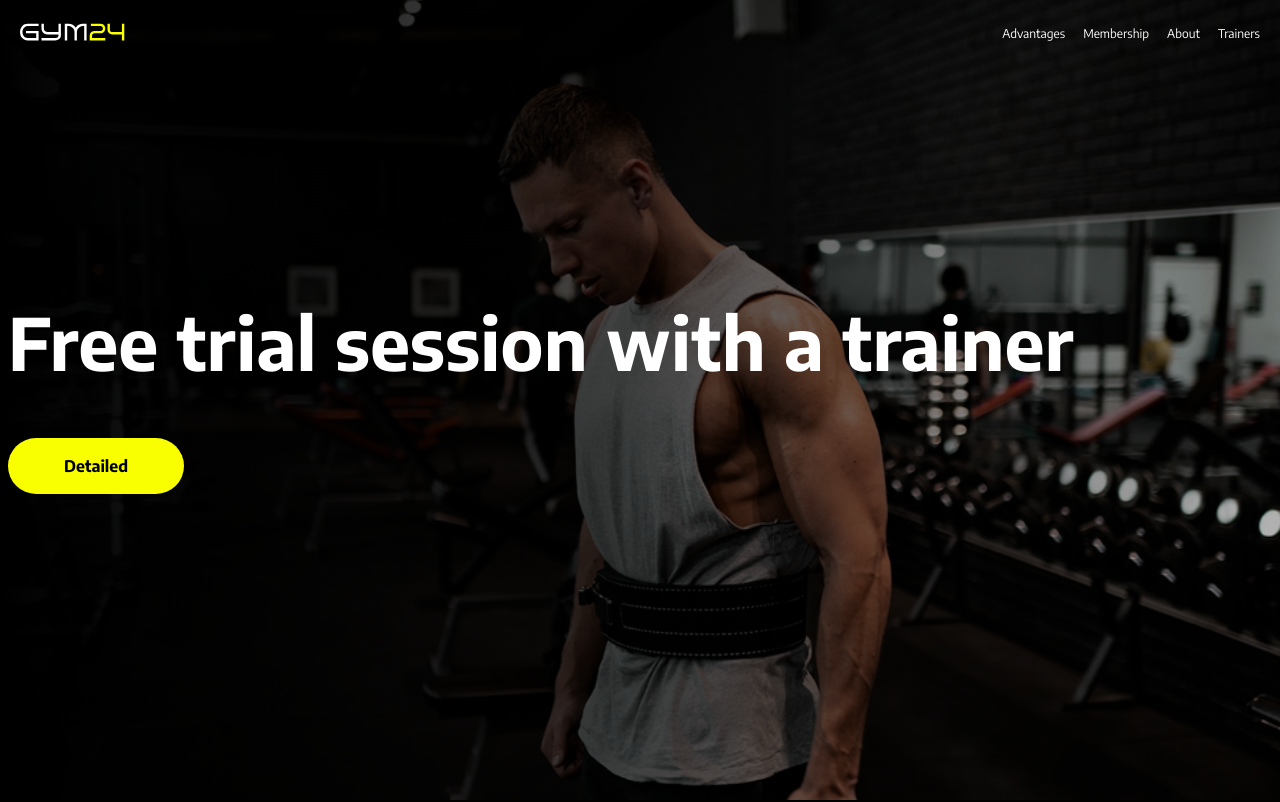
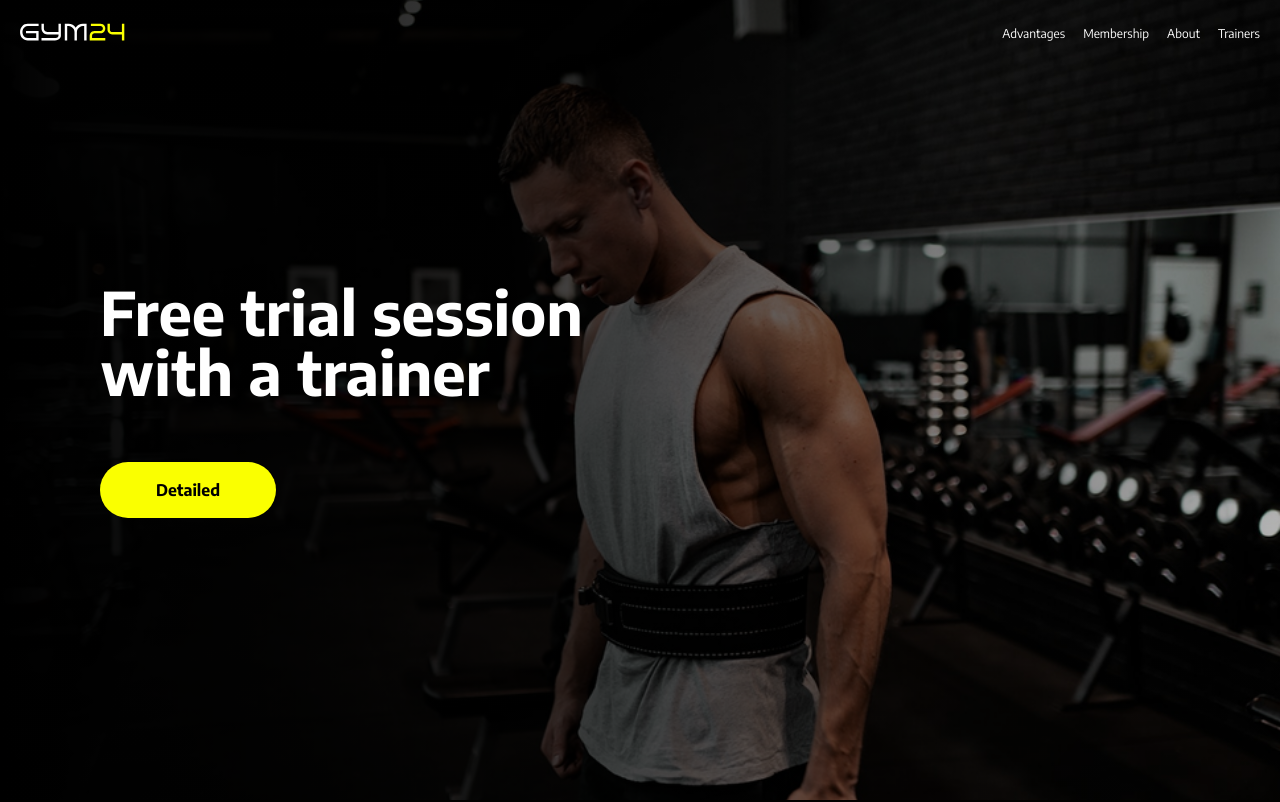
Before and after one commit to ErykOlliver/Gym24, a React (Vite) app: page / in a window 1280 px wide. Shown: the top 802 px of the page. Built offline with nearby package versions, Linux system fonts and the light colour scheme.

Commit message:
Home responsiva

```diff
--- a/src/pages/landing/Home.tsx
+++ b/src/pages/landing/Home.tsx
@@ -3,8 +3,8 @@ export default function Home() {
     <section className="Home snap-start font-enconde-sans h-screen w-screen relative bg-no-repeat bg-cover bg-center z-20 flex flex-col">
       <div className="bg-gradient-to-r from-black via-black/70  to-black/30 w-full h-full z-1 absolute"></div>
 
-      <div className="sm:items-start relative px-2 flex flex-col gap-15 z-10 items-center justify-center h-full w-full">
-        <h1 className="md:text-7xl sm:text-6xl sm:text-start text-5xl text-white font-bold text-center">Free trial session with a trainer</h1>
+      <div className="lg:px-25 sm:items-start relative px-2 flex flex-col gap-15 z-10 items-center justify-center h-full w-full">
+        <h1 className="lg:w-1/2 sm:text-6xl sm:text-start text-5xl text-white font-bold text-center">Free trial session with a trainer</h1>
         <a href="" className="text-base bg-solarFlare text-black flex items-center justify-center rounded-full font-bold w-44 h-14">Detailed</a>
       </div>
     </section>
```
